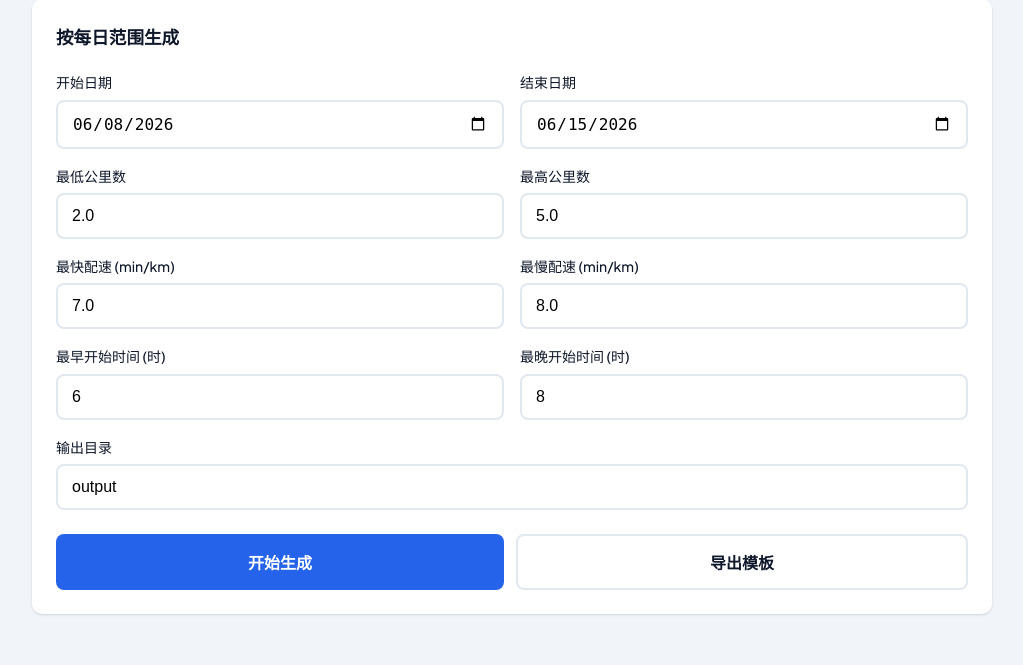
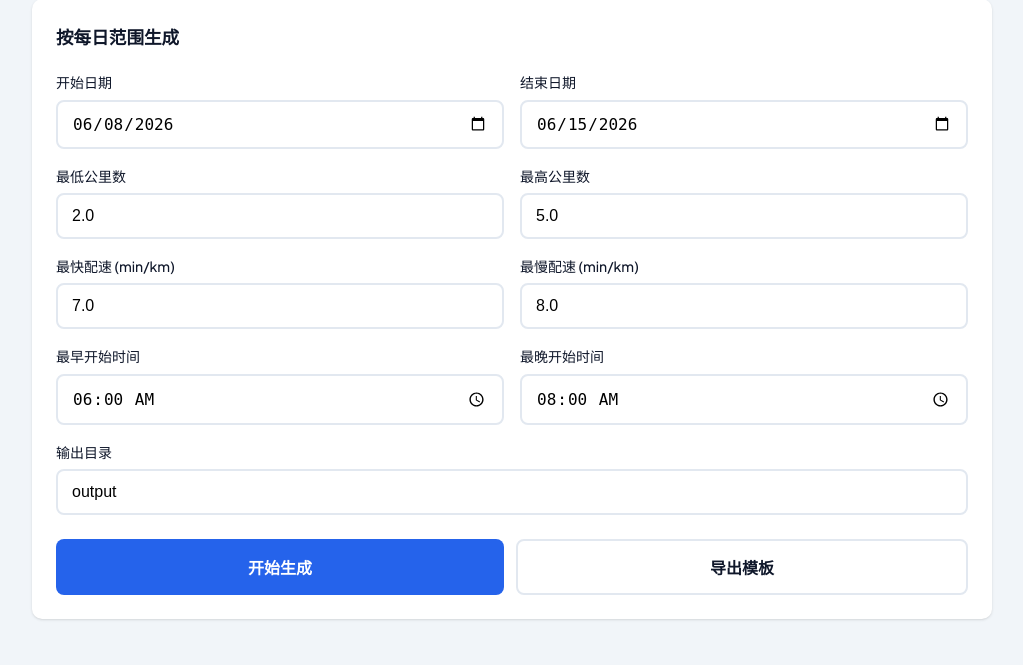
Before and after one commit to YuShenLiu06/CampusRunning, a Flask app: page / in a window 1280 px wide. Shown: the part 543-1208 px from the top of the page, without its empty margins (128-1151 px from the left). Run offline with Flask 3, Linux system fonts and the light colour scheme.

Commit message:
feat: 现在最早最晚最小单位支持到 ”分钟“ 而不是原本的 ”小时“

```diff
--- a/config/default_settings.json
+++ b/config/default_settings.json
@@ -1,7 +1,7 @@
 {
   "default_track_id": "campus_default",
   "default_pace_range": [7.0, 8.0],
-  "default_start_hour_range": [6, 8],
+  "default_start_time_range": ["06:00", "08:00"],
   "weekend_factor": 1.5,
   "rest_days_per_week": 1,
   "points_per_km": 50,
--- a/src/config_manager.py
+++ b/src/config_manager.py
@@ -138,8 +138,8 @@ class ConfigManager:
             "track_id": defaults.get("default_track_id", "campus_default"),
             "min_pace": defaults.get("default_pace_range", [7.0, 8.0])[0],
             "max_pace": defaults.get("default_pace_range", [7.0, 8.0])[1],
-            "start_hour_min": defaults.get("default_start_hour_range", [6, 8])[0],
-            "start_hour_max": defaults.get("default_start_hour_range", [6, 8])[1],
+            "start_time_min": defaults.get("default_start_time_range", ["06:00", "08:00"])[0],
+            "start_time_max": defaults.get("default_start_time_range", ["06:00", "08:00"])[1],
             "weekend_factor": defaults.get("weekend_factor", 1.5),
             "rest_days_per_week": defaults.get("rest_days_per_week", 1),
             "points_per_km": defaults.get("points_per_km", 50),
--- a/src/core/models.py
+++ b/src/core/models.py
@@ -197,8 +197,8 @@ class GenerationConfig:
         track_id: 轨迹 ID
         min_pace: 最小配速（分钟/公里）
         max_pace: 最大配速（分钟/公里）
-        start_hour_min: 最早开始时间（小时）
-        start_hour_max: 最晚开始时间（小时）
+        start_time_min: 最早开始时间（"HH:MM" 格式）
+        start_time_max: 最晚开始时间（"HH:MM" 格式）
         output_dir: 输出目录
         include_track: 是否包含轨迹数据
         apply_correction: 是否应用坐标修正
@@ -218,8 +218,8 @@ class GenerationConfig:
     track_id: str = "campus_default"
     min_pace: float = 7.0
     max_pace: float = 8.0
-    start_hour_min: int = 6
-    start_hour_max: int = 8
+    start_time_min: str = "06:00"
+    start_time_max: str = "08:00"
     output_dir: str = "output"
     include_track: bool = True
     apply_correction: bool = True
--- a/src/generation_engine.py
+++ b/src/generation_engine.py
@@ -215,7 +215,7 @@ class GenerationEngine:
         duration = calculate_duration(distance_km, pace)
         start_time = generate_start_time(
             plan.date,
-            (config.start_hour_min, config.start_hour_max),
+            (config.start_time_min, config.start_time_max),
         )
         calories = calculate_calories(
             distance_km, duration, config.calories_per_km,
--- a/web/routes.py
+++ b/web/routes.py
@@ -198,8 +198,8 @@ def _parse_generate_request(data: dict) -> GenerationConfig:
     overrides = {
         "min_pace": data.get("min_pace", 7.0),
         "max_pace": data.get("max_pace", 8.0),
-        "start_hour_min": data.get("start_hour_min", 6),
-        "start_hour_max": data.get("start_hour_max", 8),
+        "start_time_min": data.get("start_time_min", "06:00"),
+        "start_time_max": data.get("start_time_max", "08:00"),
         "output_dir": data.get("output_dir", "output"),
         "include_track": data.get("include_track", True),
         "apply_correction": data.get("apply_correction", True),
--- a/web/static/js/app.js
+++ b/web/static/js/app.js
@@ -234,13 +234,23 @@ function applyTemplateToForms(template) {
         document.getElementById('daily-max-pace').value = config.max_pace;
         document.getElementById('total-max-pace').value = config.max_pace;
     }
-    if (config.start_hour_min !== undefined) {
-        document.getElementById('daily-start-hour-min').value = config.start_hour_min;
-        document.getElementById('total-start-hour-min').value = config.start_hour_min;
+    if (config.start_time_min !== undefined) {
+        document.getElementById('daily-start-time-min').value = config.start_time_min;
+        document.getElementById('total-start-time-min').value = config.start_time_min;
+    } else if (config.start_hour_min !== undefined) {
+        // 向后兼容旧模板
+        const minTime = String(config.start_hour_min).padStart(2, '0') + ':00';
+        document.getElementById('daily-start-time-min').value = minTime;
+        document.getElementById('total-start-time-min').value = minTime;
     }
-    if (config.start_hour_max !== undefined) {
-        document.getElementById('daily-start-hour-max').value = config.start_hour_max;
-        document.getElementById('total-start-hour-max').value = config.start_hour_max;
+    if (config.start_time_max !== undefined) {
+        document.getElementById('daily-start-time-max').value = config.start_time_max;
+        document.getElementById('total-start-time-max').value = config.start_time_max;
+    } else if (config.start_hour_max !== undefined) {
+        // 向后兼容旧模板
+        const maxTime = String(config.start_hour_max).padStart(2, '0') + ':00';
+        document.getElementById('daily-start-time-max').value = maxTime;
+        document.getElementById('total-start-time-max').value = maxTime;
     }
 
     // 处理恒定配速checkbox（模板的enable_pace_fluctuation是true表示启用，checkbox是checked表示禁用）
@@ -316,14 +326,14 @@ function resetFormsToDefaults() {
     // 每日模式默认值
     document.getElementById('daily-min-pace').value = 7.0;
     document.getElementById('daily-max-pace').value = 8.0;
-    document.getElementById('daily-start-hour-min').value = 6;
-    document.getElementById('daily-start-hour-max').value = 8;
+    document.getElementById('daily-start-time-min').value = '06:00';
+    document.getElementById('daily-start-time-max').value = '08:00';
 
     // 总公里数模式默认值
     document.getElementById('total-min-pace').value = 7.0;
     document.getElementById('total-max-pace').value = 8.0;
-    document.getElementById('total-start-hour-min').value = 6;
-    document.getElementById('total-start-hour-max').value = 8;
+    document.getElementById('total-start-time-min').value = '06:00';
+    document.getElementById('total-start-time-max').value = '08:00';
 }
 
 // 初始化表单提交
@@ -372,8 +382,8 @@ function doExportTemplate(name) {
         config = {
             min_pace: data.min_pace,
             max_pace: data.max_pace,
-            start_hour_min: data.start_hour_min,
-            start_hour_max: data.start_hour_max,
+            start_time_min: data.start_time_min,
+            start_time_max: data.start_time_max,
             start_date: data.start_date,
             end_date: data.end_date,
             min_km: data.min_km,
@@ -386,8 +396,8 @@ function doExportTemplate(name) {
         config = {
             min_pace: data.min_pace,
             max_pace: data.max_pace,
-            start_hour_min: data.start_hour_min,
-            start_hour_max: data.start_hour_max,
+            start_time_min: data.start_time_min,
+            start_time_max: data.start_time_max,
             start_date: data.start_date,
             end_date: data.end_date,
             total_km: data.total_km,
@@ -483,8 +493,8 @@ function collectDailyFormData() {
         max_km: parseFloat(document.getElementById('daily-max-km').value),
         min_pace: parseFloat(document.getElementById('daily-min-pace').value),
         max_pace: parseFloat(document.getElementById('daily-max-pace').value),
-        start_hour_min: parseInt(document.getElementById('daily-start-hour-min').value),
-        start_hour_max: parseInt(document.getElementById('daily-start-hour-max').value),
+        start_time_min: document.getElementById('daily-start-time-min').value || '06:00',
+        start_time_max: document.getElementById('daily-start-time-max').value || '08:00',
         output_dir: document.getElementById('daily-output-dir').value,
         include_track: !(document.getElementById('daily-no-track')?.checked ?? false),
         apply_correction: !(document.getElementById('daily-no-correction')?.checked ?? false),
@@ -509,8 +519,8 @@ function collectTotalFormData() {
         rest_days_per_week: parseInt(document.getElementById('total-rest-days').value),
         min_pace: parseFloat(document.getElementById('total-min-pace').value),
         max_pace: parseFloat(document.getElementById('total-max-pace').value),
-        start_hour_min: parseInt(document.getElementById('total-start-hour-min').value),
-        start_hour_max: parseInt(document.getElementById('total-start-hour-max').value),
+        start_time_min: document.getElementById('total-start-time-min').value || '06:00',
+        start_time_max: document.getElementById('total-start-time-max').value || '08:00',
         output_dir: document.getElementById('total-output-dir').value,
     };
 }
@@ -528,6 +538,8 @@ function collectSingleFormData() {
         distance: parseFloat(document.getElementById('single-distance').value),
         pace: pace ? parseFloat(pace) : undefined,
         output_dir: document.getElementById('single-output-dir').value,
+        start_time_min: document.getElementById('single-start-time').value || '07:00',
+        start_time_max: document.getElementById('single-start-time').value || '07:00',
         include_track: !(document.getElementById('single-no-track')?.checked ?? false),
         apply_correction: !(document.getElementById('single-no-correction')?.checked ?? false),
         enable_pace_fluctuation: !(document.getElementById('single-no-fluctuation')?.checked ?? false),
--- a/web/templates/index.html
+++ b/web/templates/index.html
@@ -75,12 +75,12 @@
                         <input type="number" id="daily-max-pace" step="0.1" min="1" value="8.0">
                     </div>
                     <div class="form-group">
-                        <label>最早开始时间 (时)</label>
-                        <input type="number" id="daily-start-hour-min" min="0" max="23" value="6">
+                        <label>最早开始时间</label>
+                        <input type="time" id="daily-start-time-min" value="06:00">
                     </div>
                     <div class="form-group">
-                        <label>最晚开始时间 (时)</label>
-                        <input type="number" id="daily-start-hour-max" min="0" max="23" value="8">
+                        <label>最晚开始时间</label>
+                        <input type="time" id="daily-start-time-max" value="08:00">
                     </div>
                     <div class="form-group full-width">
                         <label>输出目录</label>
@@ -136,12 +136,12 @@
                         <input type="number" id="total-max-pace" step="0.1" min="1" value="8.0">
                     </div>
                     <div class="form-group">
-                        <label>最早开始时间 (时)</label>
-                        <input type="number" id="total-start-hour-min" min="0" max="23" value="6">
+                        <label>最早开始时间</label>
+                        <input type="time" id="total-start-time-min" value="06:00">
                     </div>
                     <div class="form-group">
-                        <label>最晚开始时间 (时)</label>
-                        <input type="number" id="total-start-hour-max" min="0" max="23" value="8">
+                        <label>最晚开始时间</label>
+                        <input type="time" id="total-start-time-max" value="08:00">
                     </div>
                     <div class="form-group">
                         <label>输出目录</label>
@@ -173,8 +173,8 @@
                         <input type="number" id="single-pace" step="0.1" min="1" placeholder="留空随机">
                     </div>
                     <div class="form-group">
-                        <label>开始时间 (时)</label>
-                        <input type="number" id="single-start-hour" min="0" max="23" value="7">
+                        <label>开始时间</label>
+                        <input type="time" id="single-start-time" value="07:00">
                     </div>
                     <div class="form-group full-width">
                         <label>输出目录</label>
```
Also changed, not shown: main.py (+13 -9 lines), src/core/helpers.py (+15 -4 lines), src/template_manager.py (+20 -2 lines).
